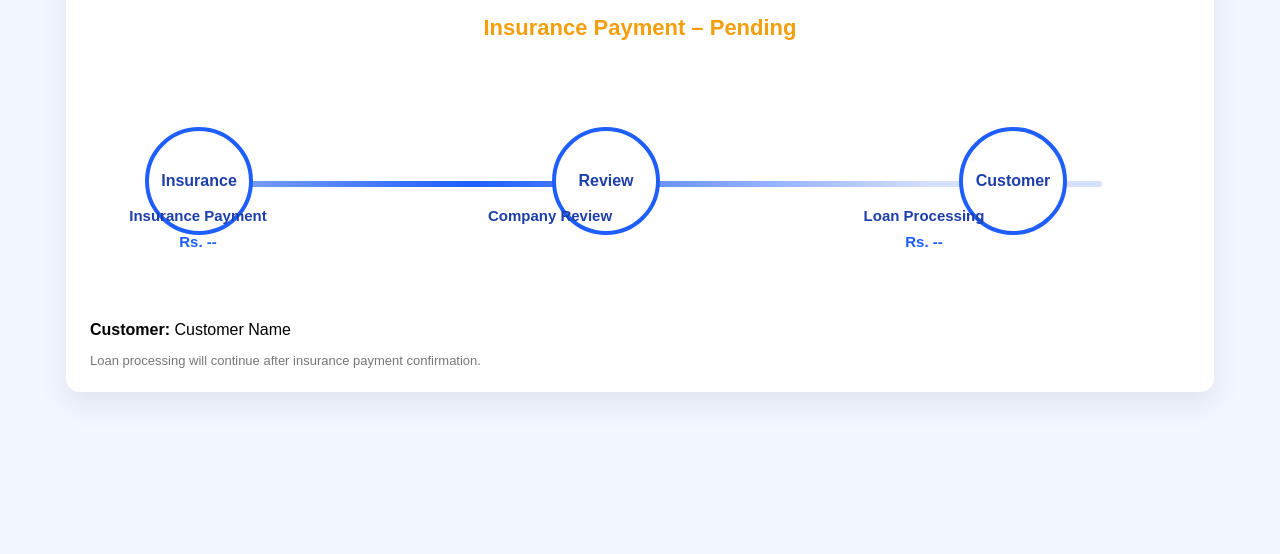
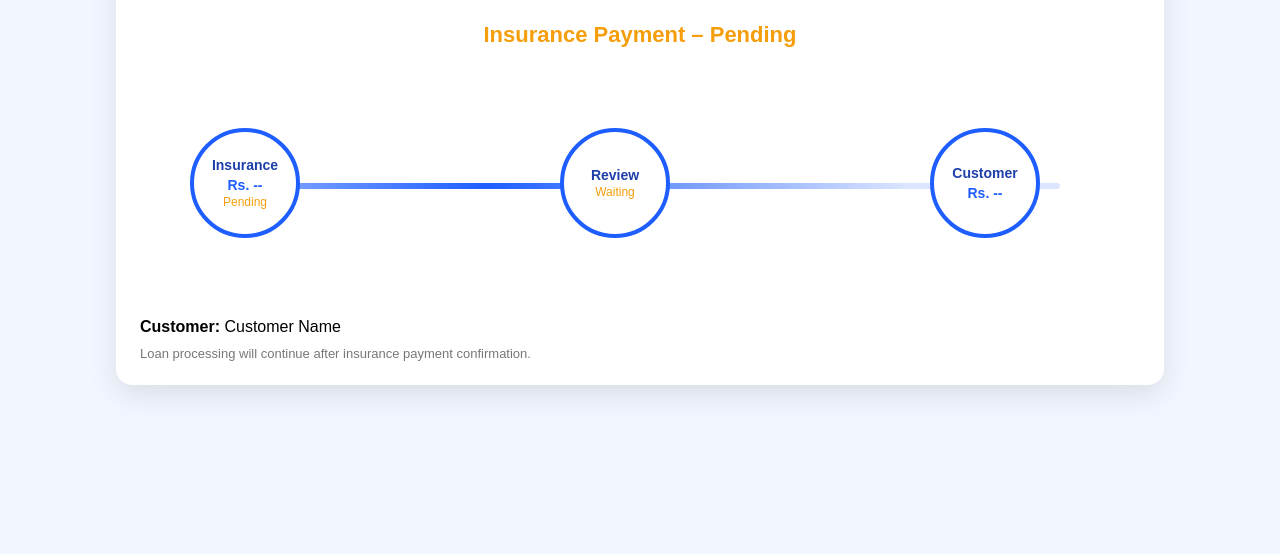
Before and after one commit to Flexico-1/onlineloan.lk-applicationform, a plain HTML site: page index.html in a window 1280 px wide. Shown: the part 246-800 px from the top of the page. Drawn offline with Linux system fonts and the light colour scheme.

Commit message:
Update index.html

```diff
--- a/index.html
+++ b/index.html
@@ -6,184 +6,142 @@
 <meta name="viewport" content="width=device-width, initial-scale=1.0">
 
 <style>
-body {
+body{
+    margin:0;
     font-family: Arial, sans-serif;
-    background: #f2f6ff;
-    margin: 0;
-    display: flex;
-    justify-content: center;
-    align-items: center;
-    min-height: 100vh;
+    background:#f2f6ff;
+    display:flex;
+    justify-content:center;
+    align-items:center;
+    min-height:100vh;
 }
 
-.container {
-    width: 100%;
-    max-width: 1100px;
-    background: #ffffff;
-    padding: 24px;
-    border-radius: 14px;
-    box-shadow: 0 12px 30px rgba(0,0,0,0.08);
+.container{
+    width:100%;
+    max-width:1000px;
+    background:#fff;
+    border-radius:16px;
+    padding:24px;
+    box-shadow:0 10px 30px rgba(0,0,0,0.1);
 }
 
 /* Header */
-.header {
-    text-align: center;
-    margin-bottom: 25px;
+.header{
+    text-align:center;
+}
+.company{
+    font-size:24px;
+    font-weight:bold;
+    color:#1e3fa9;
+}
+.subtitle{
+    color:#777;
+    margin-top:4px;
 }
 
-.company {
-    font-size: 24px;
-    font-weight: bold;
-    color: #1e3fa9;
-}
-
-.subtitle {
-    font-size: 16px;
-    color: #777;
-    margin-top: 4px;
-}
-
-/* Status */
-.status {
-    text-align: center;
-    font-size: 22px;
-    font-weight: bold;
-    color: #f59e0b;
-    margin-bottom: 30px;
+.status{
+    text-align:center;
+    font-size:22px;
+    font-weight:bold;
+    color:#f59e0b;
+    margin:25px 0;
 }
 
 /* Flow */
-.flow {
-    position: relative;
-    height: 220px;
-    margin-bottom: 30px;
+.flow{
+    position:relative;
+    height:220px;
 }
 
 /* Line */
-.line {
-    position: absolute;
-    top: 50%;
-    left: 8%;
-    right: 8%;
-    height: 6px;
-    background: #d6e0ff;
-    border-radius: 10px;
-    overflow: hidden;
+.line{
+    position:absolute;
+    top:50%;
+    left:8%;
+    right:8%;
+    height:6px;
+    background:#dbe5ff;
+    border-radius:10px;
+    overflow:hidden;
+}
+.line::after{
+    content:"";
+    position:absolute;
+    width:100%;
+    height:100%;
+    background:linear-gradient(90deg,transparent,#1e5eff,transparent);
+    animation:move 4s infinite;
+}
+@keyframes move{
+    0%{transform:translateX(-100%);}
+    100%{transform:translateX(100%);}
 }
 
-.line::after {
-    content: "";
-    position: absolute;
-    left: -100%;
-    width: 100%;
-    height: 100%;
-    background: linear-gradient(
-        90deg,
-        transparent,
-        #1e5eff,
-        transparent
-    );
-    animation: move 4s infinite;
+/* Step Circle */
+.step{
+    position:absolute;
+    top:50%;
+    width:110px;
+    height:110px;
+    border-radius:50%;
+    border:4px solid #1e5eff;
+    background:#fff;
+    transform:translateY(-50%);
+    display:flex;
+    flex-direction:column;
+    align-items:center;
+    justify-content:center;
+    text-align:center;
+    padding:10px;
+    box-sizing:border-box;
 }
 
-@keyframes move {
-    0% { left: -100%; }
-    100% { left: 100%; }
+.step-title{
+    font-size:14px;
+    font-weight:bold;
+    color:#1e3fa9;
 }
 
-/* Steps */
-.step {
-    position: absolute;
-    top: 50%;
-    width: 100px;
-    height: 100px;
-    background: #fff;
-    border: 4px solid #1e5eff;
-    border-radius: 50%;
-    transform: translateY(-50%);
-    display: flex;
-    align-items: center;
-    justify-content: center;
-    font-weight: bold;
-    color: #1e3fa9;
-    font-size: 16px;
-    text-align: center;
+.step-amount{
+    font-size:14px;
+    font-weight:bold;
+    color:#1e5eff;
+    margin-top:4px;
 }
 
-.s1 { left: 5%; }
-.s2 { left: 42%; }
-.s3 { left: 79%; }
-
-/* Labels */
-.label {
-    position: absolute;
-    top: 135px;
-    width: 260px;
-    font-size: 15px;
-    font-weight: bold;
-    color: #1e3fa9;
-    text-align: center;
-    line-height: 1.3;
+.step-status{
+    font-size:12px;
+    color:#f59e0b;
+    margin-top:2px;
 }
 
-.l1 { left: -2%; }
-.l2 { left: 30%; }
-.l3 { left: 64%; }
+/* Positions */
+.s1{left:5%;}
+.s2{left:42%;}
+.s3{left:79%;}
 
-.amount {
-    display: block;
-    margin-top: 6px;
-    font-size: 15px;
-    color: #1e5eff;
+/* Info */
+.info{
+    margin-top:25px;
+    font-size:16px;
+}
+.note{
+    margin-top:10px;
+    font-size:13px;
+    color:#777;
 }
 
-/* Info */
-.info {
-    font-size: 16px;
-    margin-top: 10px;
-}
-
-.note {
-    margin-top: 14px;
-    font-size: 13px;
-    color: #777;
-}
-
-/* 🔵 MOBILE FIX */
-@media (max-width: 600px) {
-
-    .company {
-        font-size: 20px;
+/* MOBILE FIX */
+@media(max-width:600px){
+    .flow{
+        height:260px;
     }
-
-    .status {
-        font-size: 20px;
+    .step{
+        width:95px;
+        height:95px;
     }
-
-    .flow {
-        height: 260px;
-        transform: scale(1.15);
-    }
-
-    .step {
-        width: 85px;
-        height: 85px;
-        font-size: 14px;
-    }
-
-    .label {
-        top: 120px;
-        font-size: 14px;
-        width: 200px;
-    }
-
-    .l1 { left: -4%; }
-    .l2 { left: 28%; }
-    .l3 { left: 60%; }
-
-    .amount {
-        font-size: 14px;
-    }
+    .company{font-size:20px;}
+    .status{font-size:20px;}
 }
 </style>
 </head>
@@ -197,29 +155,28 @@ body {
         <div class="subtitle">Insurance Payment Status</div>
     </div>
 
-    <div class="status">
-        Insurance Payment – Pending
-    </div>
+    <div class="status">Insurance Payment – Pending</div>
 
     <div class="flow">
         <div class="line"></div>
 
-        <div class="step s1">Insurance</div>
-        <div class="step s2">Review</div>
-        <div class="step s3">Customer</div>
-
-        <div class="label l1">
-            Insurance Payment
-            <span class="amount">Rs. <span id="insuranceAmount">--</span></span>
+        <!-- Step 1 -->
+        <div class="step s1">
+            <div class="step-title">Insurance</div>
+            <div class="step-amount">Rs. <span id="insuranceAmount">--</span></div>
+            <div class="step-status">Pending</div>
         </div>
 
-        <div class="label l2">
-            Company Review
+        <!-- Step 2 -->
+        <div class="step s2">
+            <div class="step-title">Review</div>
+            <div class="step-status">Waiting</div>
         </div>
 
-        <div class="label l3">
-            Loan Processing
-            <span class="amount">Rs. <span id="loanAmount">--</span></span>
+        <!-- Step 3 -->
+        <div class="step s3">
+            <div class="step-title">Customer</div>
+            <div class="step-amount">Rs. <span id="loanAmount">--</span></div>
         </div>
     </div>
 
@@ -234,16 +191,11 @@ body {
 </div>
 
 <script>
-const params = new URLSearchParams(window.location.search);
+const p=new URLSearchParams(window.location.search);
 
-document.getElementById("customerName").innerText =
-    params.get("name") || "Customer Name";
-
-document.getElementById("loanAmount").innerText =
-    params.get("loan") || "--";
-
-document.getElementById("insuranceAmount").innerText =
-    params.get("insurance") || "--";
+customerName.innerText=p.get("name")||"Customer Name";
+loanAmount.innerText=p.get("loan")||"--";
+insuranceAmount.innerText=p.get("insurance")||"--";
 </script>
 
 </body>
```
